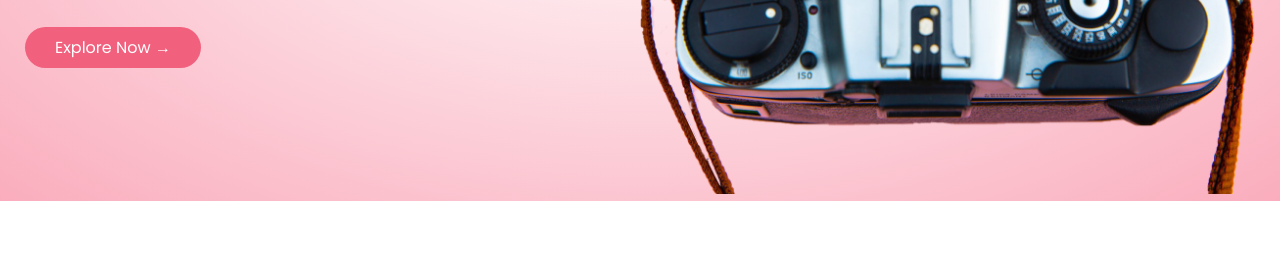
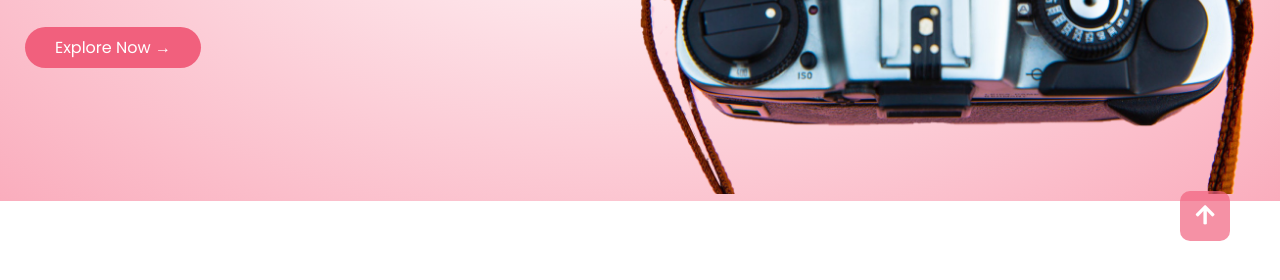
Before and after one commit to Wojciech-Jezierski/E-commerce-website, a plain HTML site: page index.html in a window 1280 px wide. Shown: the part 519-799 px from the top of the page. Drawn offline with Linux system fonts and the light colour scheme.

Commit message:
Add scrollTop-btn

```diff
--- a/index.html
+++ b/index.html
@@ -10,8 +10,13 @@
     <link href="https://fonts.googleapis.com/css2?family=Poppins:wght@300;400;500;600&display=swap" rel="stylesheet">
 
     <link rel="stylesheet" href="https://use.fontawesome.com/releases/v5.15.2/css/all" integrity="sha384-vSIIfh2YWi9wW0r9iZe7RJPrKwp6bG+s9QZMoITbCckVJqGCCRhc+ccxNcdpHuYu" crossorigin="anonymous">
+    <link rel="stylesheet" href="https://use.fontawesome.com/releases/v5.15.2/css/all.css" integrity="sha384-vSIIfh2YWi9wW0r9iZe7RJPrKwp6bG+s9QZMoITbCckVJqGCCRhc+ccxNcdpHuYu" crossorigin="anonymous">
 </head>
 <body>
+
+    <div class="scrollTop-btn">
+        <i class="fas fa-arrow-up"></i>
+    </div>
     <div class="header">
     <div class="container">
         <div class="navbar">
@@ -375,6 +380,15 @@
     }
 </script>
 
+<script>
+    const scrollBtn = document.querySelector(".scrollTop-btn");
+
+        scrollBtn.addEventListener("click", () => {
+            window.scroll(0, 0);
+        });
+</script>
+
+
 </body>
 
 </html>
--- a/style.css
+++ b/style.css
@@ -631,6 +631,26 @@ form a {
     padding: 10px;
 }
 
+.scrollTop-btn {
+    position: fixed;
+    width: 50px;
+    height: 50px;
+    background: #f1607db0;
+    bottom: 40px;
+    right: 50px;
+    text-decoration: none;
+    text-align: center;
+    line-height: 50px;
+    color: white;
+    font-size: 22px;
+    border-radius: 20%;
+}
+
+.scrollTop-btn:hover {
+    background: #f1607d;
+    transition: 0.7s;
+}
+
 html {
     scroll-behavior: smooth;
 }
```
